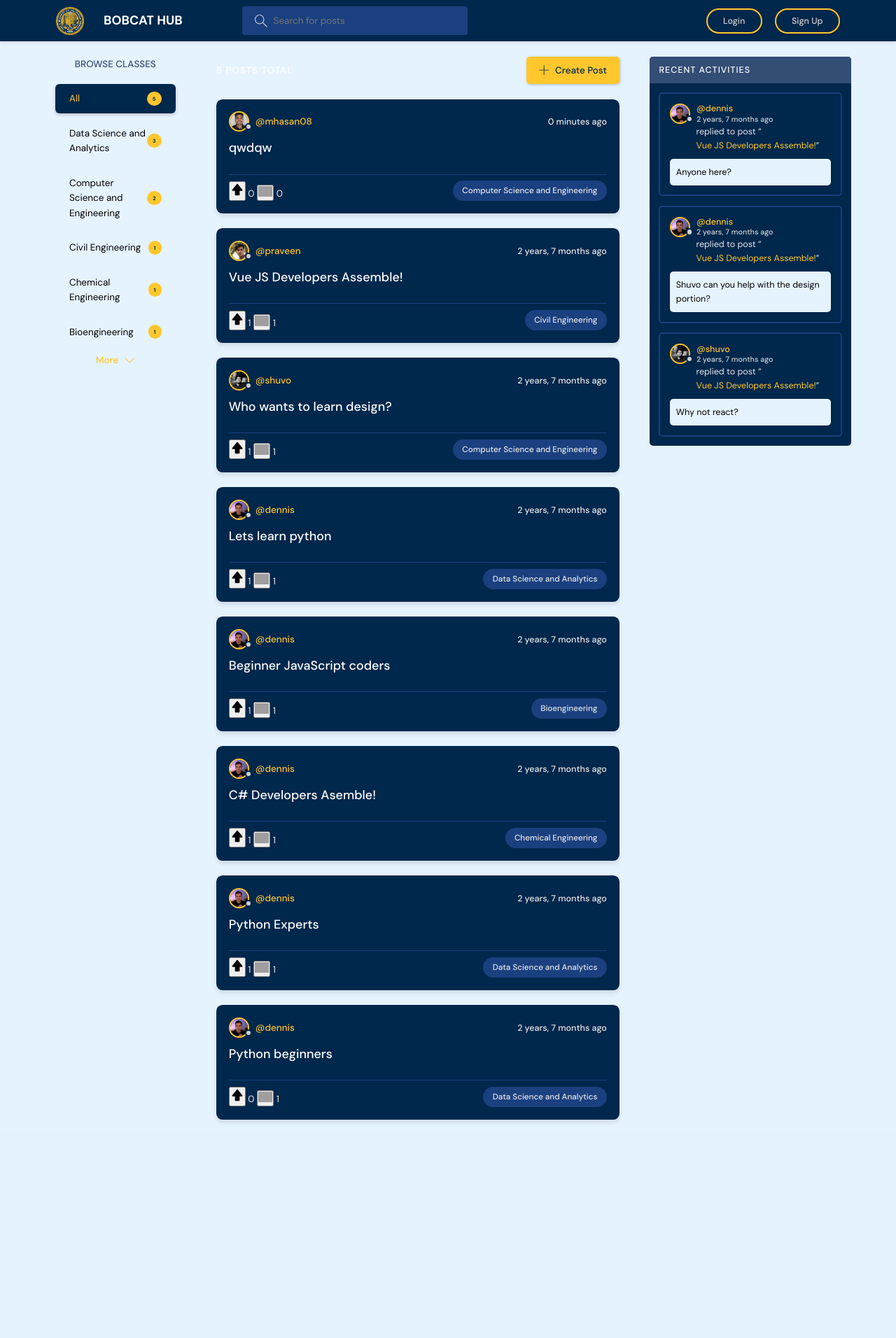
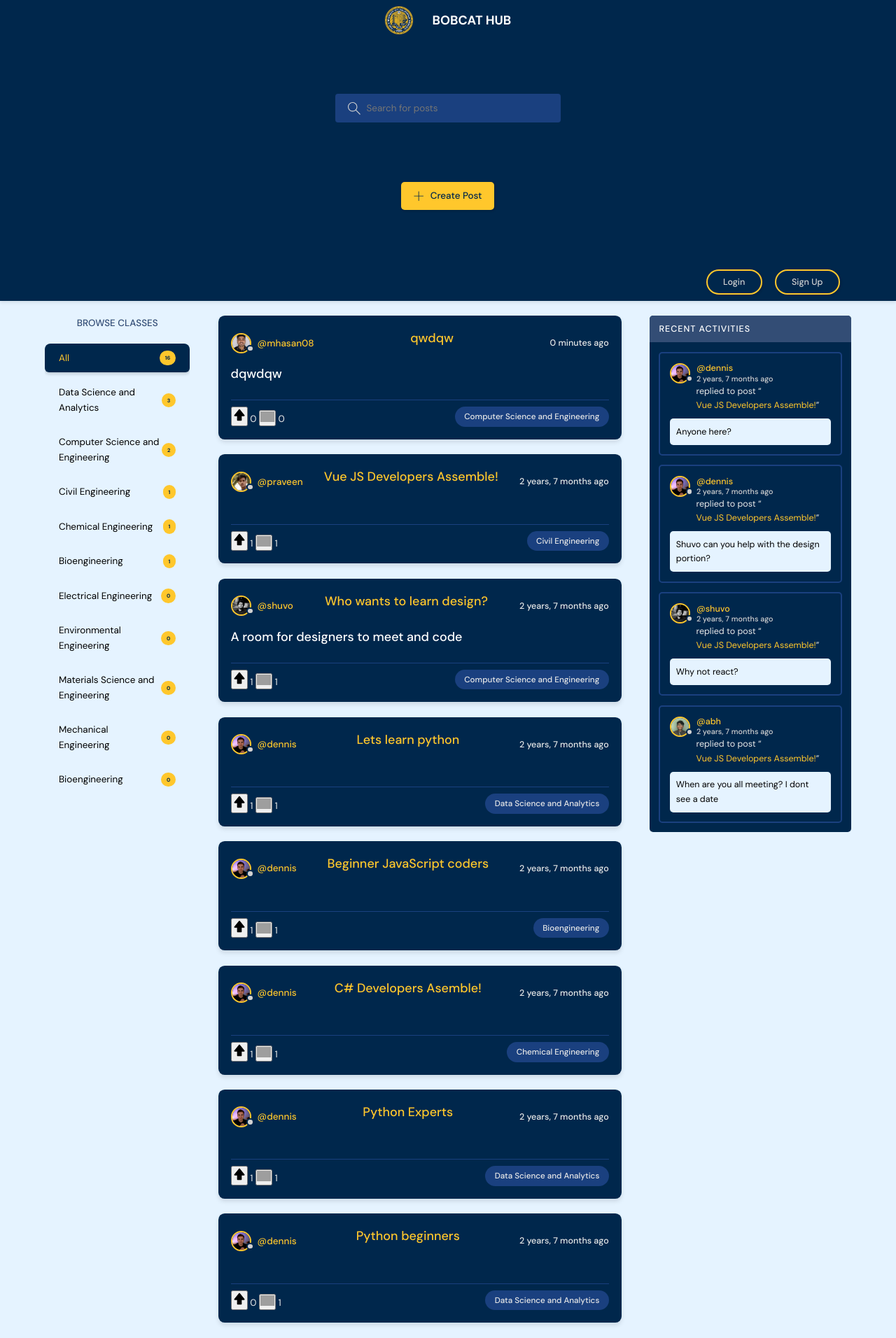
Before and after one commit to mustachemo/final_project_cse108_django, a Django app: page / in a window 1280 px wide. Shown: the whole page at 70% size. Before the commit the page ends 1604 px from the top, so only its background shows below. Run offline with Django 3.2, Linux system fonts and the light colour scheme; data comes from the database, SQL or seed files in the repository; both versions use the stored data as it was after the commit; grey boxes are pictures that could not be loaded.

Commit message:
progress

```diff
--- a/base/templates/base/feed_component.html
+++ b/base/templates/base/feed_component.html
@@ -7,12 +7,15 @@
       </div>
       <span>@{{room.host.username}}</span>
     </a>
+    <div class="roomListRoom__title">
+      <a href="{% url 'room' room.id %}">{{room.name}}</a>
+    </div>
     <div class="roomListRoom__actions">
       <span>{{room.created|timesince}} ago</span>
     </div>
   </div>
   <div class="roomListRoom__content">
-    <a href="{% url 'room' room.id %}">{{room.name}}</a>
+    <a href="{% url 'room' room.id %}">{{room.description}}</a>
   </div>
   <div class="roomListRoom__meta">
     <div class="roomListRoom__votes">
--- a/base/templates/base/home.html
+++ b/base/templates/base/home.html
@@ -26,20 +26,6 @@
         </div>
       </div>
 
-      <div class="roomList__header">
-        <div class"dark-background">
-          <h2 class"dark-background">{{room_count}} posts total</h2>
-        </div>
-
-        <a class="btn btn--main" href="{% url 'create-room' %}">
-          <svg version="1.1" xmlns="http://www.w3.org/2000/svg" width="32" height="32" viewBox="0 0 32 32">
-            <title>add</title>
-            <path d="M16.943 0.943h-1.885v14.115h-14.115v1.885h14.115v14.115h1.885v-14.115h14.115v-1.885h-14.115v-14.115z"></path>
-          </svg>
-          Create Post
-        </a>
-      </div>
-
       {% include 'base/feed_component.html' %}
     </div>
     <!-- Room List End -->
--- a/base/templates/base/room_form.html
+++ b/base/templates/base/room_form.html
@@ -11,7 +11,7 @@
                 d="M13.723 2.286l-13.723 13.714 13.719 13.714 1.616-1.611-10.96-10.96h27.625v-2.286h-27.625l10.965-10.965-1.616-1.607z"></path>
             </svg>
           </a>
-          <h3>Create/Update Post</h3>
+          <h3>{% if room %}Update Post{% else %}Create Post{% endif %}</h3>
         </div>
       </div>
       <div class="layout__body">
--- a/base/templates/base/topics_component.html
+++ b/base/templates/base/topics_component.html
@@ -16,11 +16,4 @@
     </li>
     {% endfor %}
   </ul>
-  <a class="btn btn--link" href="{% url 'topics' %}" style="display: flex; justify-content: center; margin-top: 1rem">
-    More
-    <svg version="1.1" xmlns="http://www.w3.org/2000/svg" width="32" height="32" viewBox="0 0 32 32">
-      <title>chevron-down</title>
-      <path d="M16 21l-13-13h-3l16 16 16-16h-3l-13 13z"></path>
-    </svg>
-  </a>
 </div>
--- a/base/views.py
+++ b/base/views.py
@@ -34,6 +34,7 @@ def loginPage(request):
 
         if user is not None:
             login(request, user)
+            messages.success(request, 'Logged in as ' + user.username)
             return redirect('home')
         else:
             messages.error(request, 'Username OR password does not exit')
@@ -76,10 +77,10 @@ def home(request):
         Q(description__icontains=q)
     )
 
-    topics = Topic.objects.all()[0:5]
+    topics = Topic.objects.all()
     room_count = rooms.count()
     room_messages = Message.objects.filter(
-        Q(room__topic__name__icontains=q))[0:3]
+        Q(room__topic__name__icontains=q))[0:4]
 
     context = {'rooms': rooms, 'topics': topics,
                'room_count': room_count, 'room_messages': room_messages}
--- a/static/styles/style.css
+++ b/static/styles/style.css
@@ -293,7 +293,8 @@ a {
 
 .header > .container {
   display: flex;
-  justify-content: space-between;
+  flex-direction: column;
+  justify-content: space-evenly;
   align-items: center;
   gap: 9.5rem;
 }
@@ -421,11 +422,14 @@ a {
   display: flex;
   justify-content: space-between;
   align-items: flex-start;
+  margin-bottom: 2.4rem;
 }
 
 .layout--3 > .container > div:first-child {
   flex-basis: 18%;
-  max-width: 22.5rem;
+  max-width: 30rem;
+  max-height: 70rem;
+  margin-bottom: 2rem;
 }
 
 .layout--3 > .container > div:nth-child(2) {
@@ -599,9 +603,9 @@ a {
 .topics__list {
   list-style: none;
   max-width: 100%; /* Ensures full width */
-  max-height: 400px; /* Adjust the height as needed */
+  height: 80vh; /* Ensures full height */
+  max-height: 80%; /* Adjust the height as needed */
   overflow-y: auto; /* Enables vertical scrolling */
-  padding: 0 15px; /* Adjusts padding to avoid cutting off scrollbar */
   margin: 0;
   box-sizing: border-box; /* Ensures padding is included in width/height calculations */
   background-color: var(--color-bg); /* Assuming --color-bg is a dark color */
@@ -753,6 +757,14 @@ a {
 
   width: 1.6rem;
   height: 1.6rem;
+}
+
+.roomListRoom__title {
+  font-size: 2rem;
+  font-weight: 500;
+  color: var(--color-light);
+  margin-bottom: 1.5rem;
+  transition: all 0.3s ease-in-out;
 }
 
 .roomListRoom__content {
--- a/templates/navbar.html
+++ b/templates/navbar.html
@@ -15,6 +15,14 @@
         <input name="q" placeholder="Search for posts" />
       </label>
     </form>
+
+    <a class="btn btn--main" href="{% url 'create-room' %}">
+      <svg version="1.1" xmlns="http://www.w3.org/2000/svg" width="32" height="32" viewBox="0 0 32 32">
+        <title>add</title>
+        <path d="M16.943 0.943h-1.885v14.115h-14.115v1.885h14.115v14.115h1.885v-14.115h14.115v-1.885h-14.115v-14.115z"></path>
+      </svg>
+      Create Post
+    </a>
     <nav class="header__menu">
       <!-- Logged In -->
       {% if request.user.is_authenticated %}
```
Also changed, not shown: README.md, db.sqlite3.
